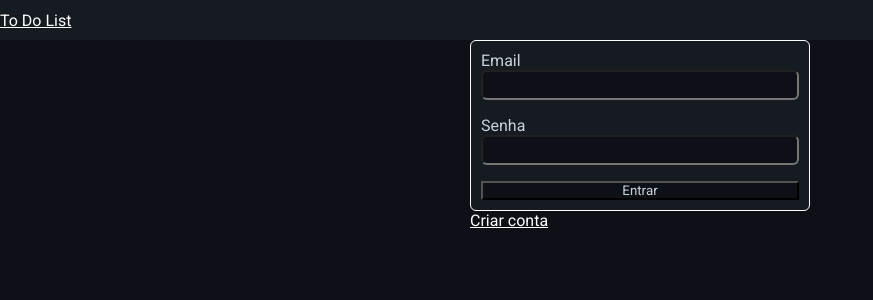
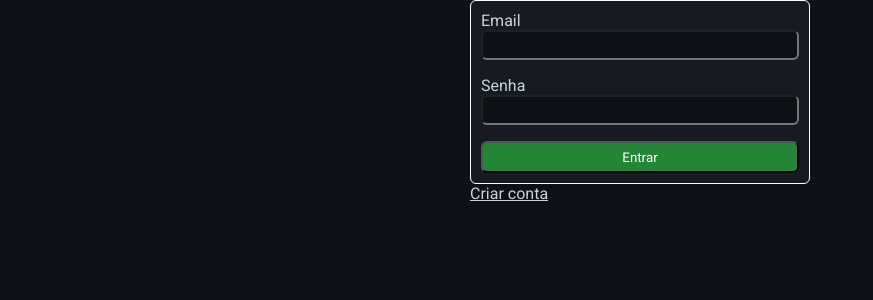
Before and after one commit to alansouza1/to-do-list-react, a React (Create React App) app: page / in a window 1280 px wide. Shown: the top 300 px of the page, without its empty margins (0-873 px from the left). Built offline with nearby package versions, Linux system fonts and the light colour scheme.

Commit message:
feat: Cria Root.jsx

```diff
--- a/public/index.html
+++ b/public/index.html
@@ -6,7 +6,7 @@
     <meta name="viewport" content="width=device-width, initial-scale=1" />
     <link rel="preconnect" href="https://fonts.googleapis.com">
     <link rel="preconnect" href="https://fonts.gstatic.com" crossorigin>
-    <link href="https://fonts.googleapis.com/css2?family=Roboto&display=swap" rel="stylesheet">
+    <link href="https://fonts.googleapis.com/css2?family=Roboto:wght@400;700&display=swap" rel="stylesheet">
     <title>To Do List</title>
   </head>
 
--- a/src/components/Header.jsx
+++ b/src/components/Header.jsx
@@ -4,7 +4,7 @@ import '../styles/components/Header.css';
 
 export default function Login() {
   return (
-    <header className="header">
+    <header>
       <Link to="/">To Do List</Link>
     </header>
   );
--- a/src/routes/Login.jsx
+++ b/src/routes/Login.jsx
@@ -1,7 +1,5 @@
 import { useState } from 'react';
 import { Link } from 'react-router-dom';
-
-import Header from '../components/Header';
 
 import '../styles/pages/Login.css';
 
@@ -11,9 +9,8 @@ export default function Login() {
 
   return (
     <>
-      <Header />
       <div className="login-form">
-        <form method="post">
+        <form>
           <label htmlFor="email-input">Email</label>
           <input
             id="email-input"
@@ -33,7 +30,7 @@ export default function Login() {
             value={password}
             onChange={({ target }) => setPassword(target.value)}
           />
-          <button type="submit">Entrar</button>
+          <button type="button" className="login-button">Entrar</button>
         </form>
         <Link to="signup">Criar conta</Link>
       </div>
--- a/src/styles/components/Header.css
+++ b/src/styles/components/Header.css
@@ -4,8 +4,11 @@ header {
   height: 40px;
 }
 
-a {
+header a {
   align-self: center;
   background-color: inherit;
-  color: white
+  color: white;
+  text-decoration: none;
+  font-size: 25px;
+  font-weight: bold;
 }
--- a/src/styles/pages/Login.css
+++ b/src/styles/pages/Login.css
@@ -3,3 +3,11 @@
   height: 340px;
   margin: auto;
 }
+
+.login-button {
+  height: 32px;
+  background-color: #238636;
+  border-radius: 6px;
+  color: #fff;
+  padding: 5px 16px;
+}
```
Also changed, not shown: src/routes/Root.jsx (added, +7 -0 lines).
